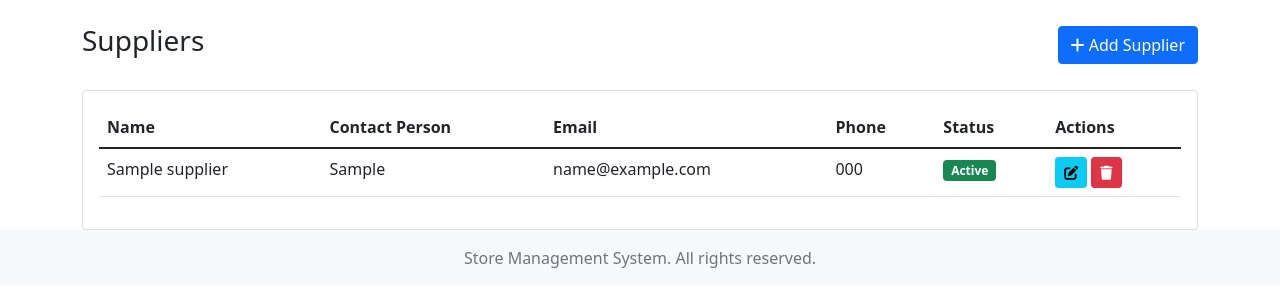
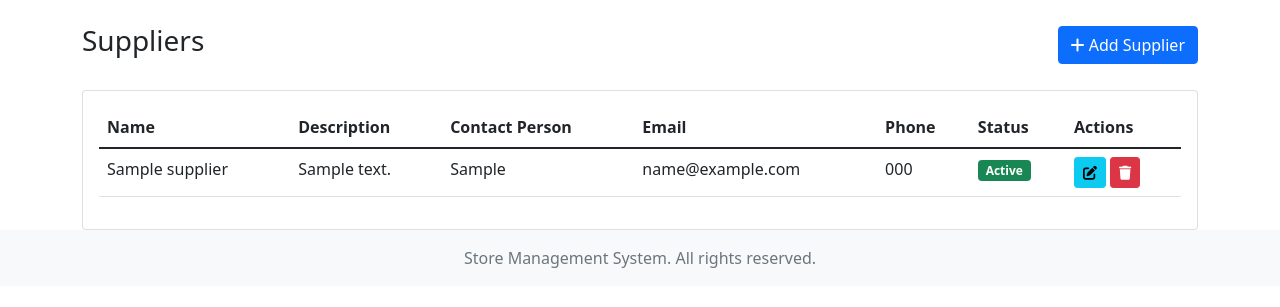
Before and after one commit to alkaseltzerrr/Shop-Repo, a Django app: page /suppliers/ in a window 1280 px wide. Shown: the part 80-387 px from the top of the page. Run offline with Django 5.2, Linux system fonts and the light colour scheme; a user stored in the database is signed in; tables that the repository leaves empty hold one stand-in row (values such as "Sample post").

```diff
--- a/store_management/store_ops/models.py
+++ b/store_management/store_ops/models.py
@@ -18,6 +18,7 @@ class Category(models.Model):
 
 class Supplier(models.Model):
     name = models.CharField(max_length=200)
+    description = models.TextField(blank=True, null=True, help_text="Description of who the supplier is and what they supply")
     contact_person = models.CharField(max_length=100)
     email = models.EmailField()
     phone = models.CharField(max_length=20)
--- a/store_management/templates/store_ops/supplier_list.html
+++ b/store_management/templates/store_ops/supplier_list.html
@@ -18,6 +18,7 @@
                 <thead>
                     <tr>
                         <th>Name</th>
+                        <th>Description</th>
                         <th>Contact Person</th>
                         <th>Email</th>
                         <th>Phone</th>
@@ -29,6 +30,7 @@
                     {% for supplier in suppliers %}
                     <tr>
                         <td>{{ supplier.name }}</td>
+                        <td>{{ supplier.description|default:"No description available" }}</td>
                         <td>{{ supplier.contact_person }}</td>
                         <td>{{ supplier.email }}</td>
                         <td>{{ supplier.phone }}</td>
@@ -50,7 +52,7 @@
                     </tr>
                     {% empty %}
                     <tr>
-                        <td colspan="6" class="text-center">No suppliers registered</td>
+                        <td colspan="7" class="text-center">No suppliers registered</td>
                     </tr>
                     {% endfor %}
                 </tbody>
@@ -73,6 +75,10 @@
                     <div class="mb-3">
                         <label class="form-label">Company Name</label>
                         <input type="text" class="form-control" name="name" required>
+                    </div>
+                    <div class="mb-3">
+                        <label class="form-label">Description</label>
+                        <textarea class="form-control" name="description" rows="3"></textarea>
                     </div>
                     <div class="mb-3">
                         <label class="form-label">Contact Person</label>
@@ -123,6 +129,10 @@
                     <div class="mb-3">
                         <label class="form-label">Company Name</label>
                         <input type="text" class="form-control" name="name" value="{{ supplier.name }}" required>
+                    </div>
+                    <div class="mb-3">
+                        <label class="form-label">Description</label>
+                        <textarea class="form-control" name="description" rows="3">{{ supplier.description }}</textarea>
                     </div>
                     <div class="mb-3">
                         <label class="form-label">Contact Person</label>
```
Also changed, not shown: store_management/templates/store_ops/inventory.html (+7 -1 lines), store_management/store_ops/migrations/0004_supplier_description.py (added).
